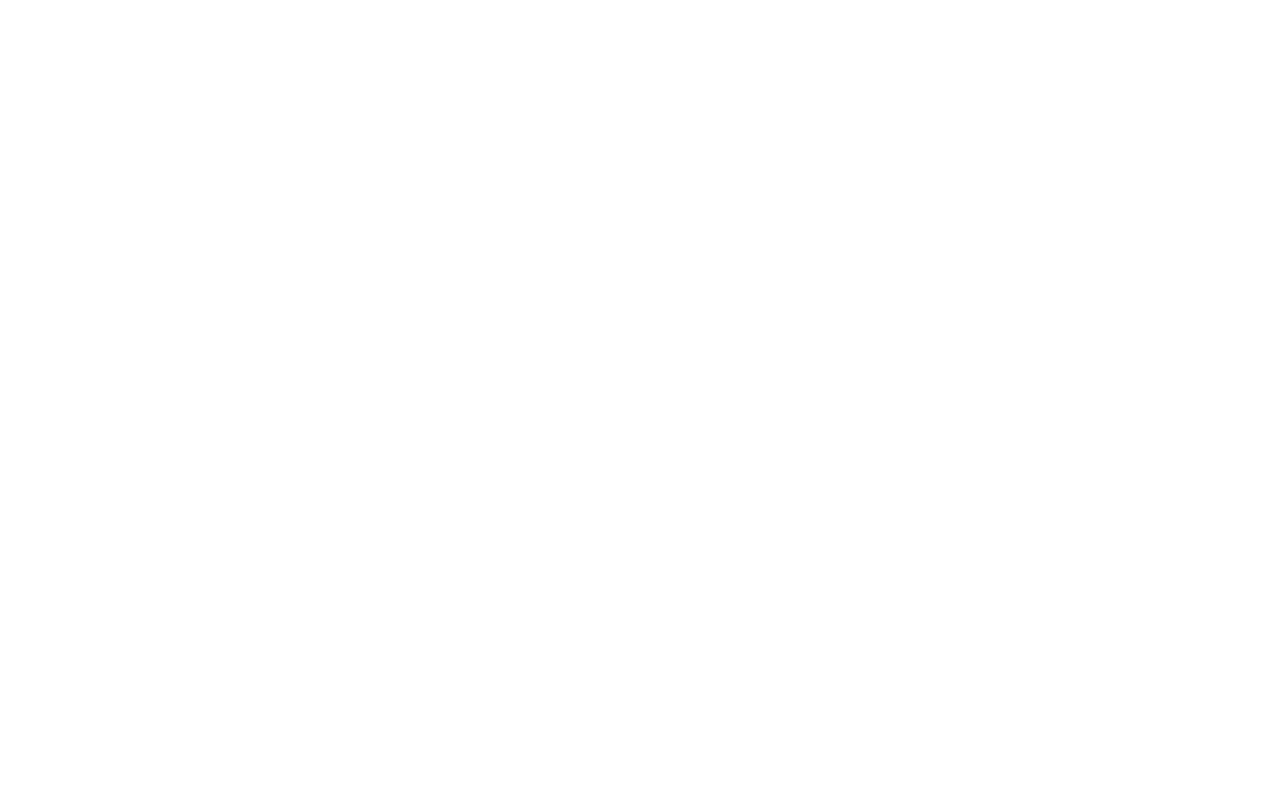
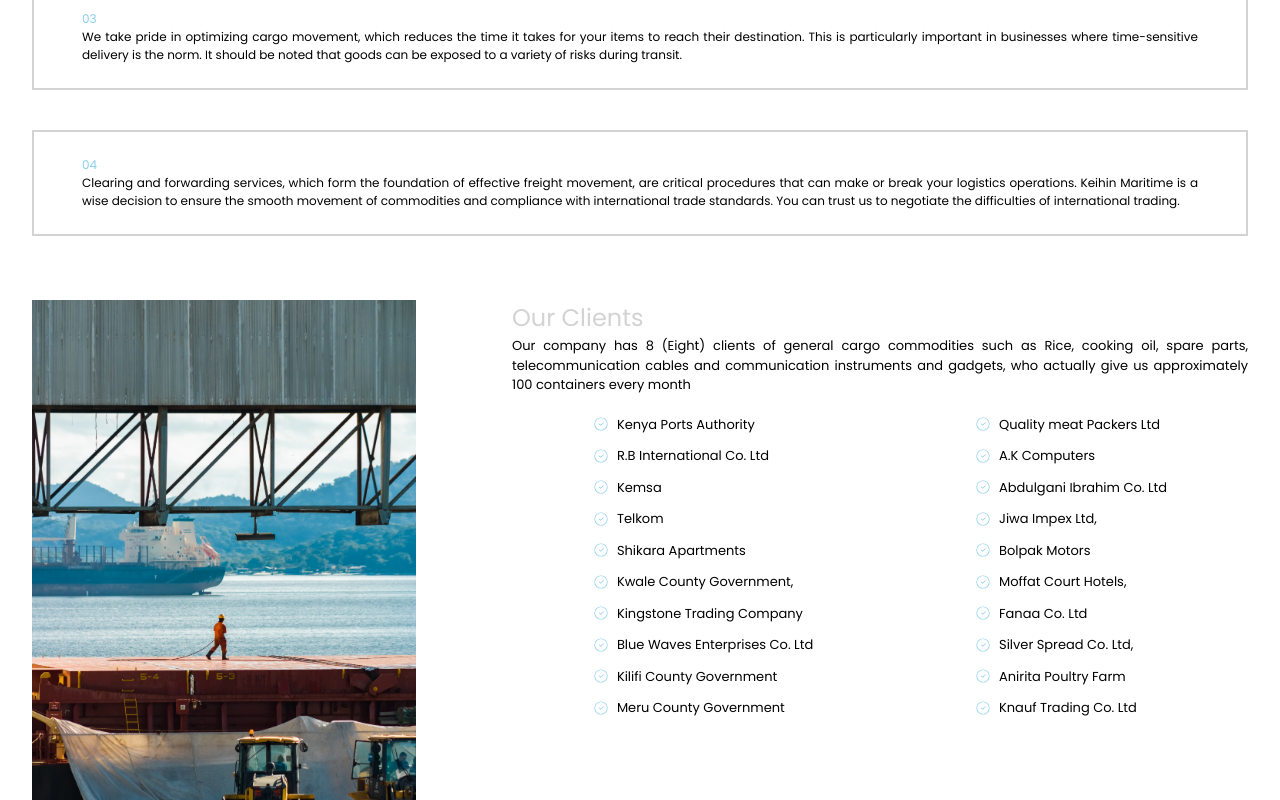
Before and after one commit to RyanKaleliGabriel/keihin, a React (Vite) app: page / in a window 1280 px wide. Shown: the part 3880-4680 px from the top of the page. Before the commit the page ends 3691 px from the top, so only its background shows below. Built offline with nearby package versions, Linux system fonts and the light colour scheme.

Commit message:
WHy and Clinets Section

```diff
--- a/src/pages/Home.jsx
+++ b/src/pages/Home.jsx
@@ -1,9 +1,11 @@
 import About from "../ui/About";
 import AppLayout from "../ui/AppLayout";
+import Clients from "../ui/Clients";
 import Services from "../ui/Services";
 import ServicesTwo from "../ui/ServicesTwo";
 import Welcome from "../ui/Welcome";
 import WhatWeDo from "../ui/WhatWeDo";
+import Why from "../ui/Why";
 
 function Home() {
     return (
@@ -13,6 +15,8 @@
             <WhatWeDo />
             <Services />
             <ServicesTwo />
+            <Why />
+            <Clients />
         </AppLayout>
     );
 }
--- a/src/ui/About.jsx
+++ b/src/ui/About.jsx
@@ -1,4 +1,4 @@
-import Bluespan from "./bluespan";
+import Bluespan from "./Bluespan"
 import { CiCircleCheck } from "react-icons/ci";
 
 function About() {
--- /dev/null
+++ b/src/ui/Clients.jsx
@@ -0,0 +1,149 @@
+import { CiCircleCheck } from "react-icons/ci";
+
+function Clients() {
+  return (
+    <section id="clients" className="px-8 mt-16 flex gap-12 font-popins">
+        <img src="clients.jpg" alt="Client Section Image" className="h-100 w-96" />
+        <div className="ml-12">
+          <h2 className="text-[1.5rem] text-[lightgrey] ">Our Clients</h2>
+          <p className="text-[13px] text-justify">
+            Our company has 8 (Eight) clients of general cargo commodities such
+            as Rice, cooking oil, spare parts, telecommunication cables and
+            communication instruments and gadgets, who actually give us
+            approximately 100 containers every month
+          </p>
+
+          <div className="flex justify-around mt-5">
+            <ul>
+              <li>
+                <div className="text-[13px] flex items-center mb-3 ">
+                  <CiCircleCheck className="text-[skyblue] text-[16px] mr-2" />
+                  <span>Kenya Ports Authority</span>
+                </div>
+              </li>
+              <li>
+                <div className="text-[13px] flex items-center mb-3 ">
+                  <CiCircleCheck className="text-[skyblue] text-[16px] mr-2" />
+                  <span> R.B International Co. Ltd</span>
+                </div>
+              </li>
+              <li>
+                <div className="text-[13px] flex items-center mb-3 ">
+                  <CiCircleCheck className="text-[skyblue] text-[16px] mr-2" />
+                  <span>Kemsa</span>
+                </div>
+              </li>
+              <li>
+                <div className="text-[13px] flex items-center mb-3 ">
+                  <CiCircleCheck className="text-[skyblue] text-[16px] mr-2" />
+                  <span>Telkom</span>
+                </div>
+              </li>
+              <li>
+                <div className="text-[13px] flex items-center mb-3 ">
+                  <CiCircleCheck className="text-[skyblue] text-[16px] mr-2" />
+                  <span>Shikara Apartments</span>
+                </div>
+              </li>
+              <li>
+                <div className="text-[13px] flex items-center mb-3 ">
+                  <CiCircleCheck className="text-[skyblue] text-[16px] mr-2" />
+                  <span>Kwale County Government,</span>
+                </div>
+              </li>
+              <li>
+                <div className="text-[13px] flex items-center mb-3 ">
+                  <CiCircleCheck className="text-[skyblue] text-[16px] mr-2" />
+                  <span>Kingstone Trading Company</span>
+                </div>
+              </li>
+              <li>
+                <div className="text-[13px] flex items-center mb-3 ">
+                  <CiCircleCheck className="text-[skyblue] text-[16px] mr-2" />
+                  <span>Blue Waves Enterprises Co. Ltd</span>
+                </div>
+              </li>
+              <li>
+                <div className="text-[13px] flex items-center mb-3 ">
+                  <CiCircleCheck className="text-[skyblue] text-[16px] mr-2" />
+                  <span>Kilifi County Government</span>
+                </div>
+              </li>
+              <li>
+                <div className="text-[13px] flex items-center mb-3 ">
+                  <CiCircleCheck className="text-[skyblue] text-[16px] mr-2" />
+                  <span>Meru County Government</span>
+                </div>
+              </li>
+            </ul>
+
+
+            <ul>
+              <li>
+                <div className="text-[13px] flex items-center mb-3 ">
+                  <CiCircleCheck className="text-[skyblue] text-[16px] mr-2" />
+                  <span>Quality meat Packers Ltd</span>
+                </div>
+              </li>
+              <li>
+                <div className="text-[13px] flex items-center mb-3 ">
+                  <CiCircleCheck className="text-[skyblue] text-[16px] mr-2" />
+                  <span>A.K Computers</span>
+                </div>
+              </li>
+              <li>
+                <div className="text-[13px] flex items-center mb-3 ">
+                  <CiCircleCheck className="text-[skyblue] text-[16px] mr-2" />
+                  <span> Abdulgani Ibrahim Co. Ltd</span>
+                </div>
+              </li>
+              <li>
+                <div className="text-[13px] flex items-center mb-3 ">
+                  <CiCircleCheck className="text-[skyblue] text-[16px] mr-2" />
+                  <span>Jiwa Impex Ltd,</span>
+                </div>
+              </li>
+              <li>
+                <div className="text-[13px] flex items-center mb-3 ">
+                  <CiCircleCheck className="text-[skyblue] text-[16px] mr-2" />
+                  <span>Bolpak Motors</span>
+                </div>
+              </li>
+              <li>
+                <div className="text-[13px] flex items-center mb-3 ">
+                  <CiCircleCheck className="text-[skyblue] text-[16px] mr-2" />
+                  <span>Moffat Court Hotels,</span>
+                </div>
+              </li>
+              <li>
+                <div className="text-[13px] flex items-center mb-3 ">
+                  <CiCircleCheck className="text-[skyblue] text-[16px] mr-2" />
+                  <span>Fanaa Co. Ltd</span>
+                </div>
+              </li>
+              <li>
+                <div className="text-[13px] flex items-center mb-3 ">
+                  <CiCircleCheck className="text-[skyblue] text-[16px] mr-2" />
+                  <span>Silver Spread Co. Ltd,</span>
+                </div>
+              </li>
+              <li>
+                <div className="text-[13px] flex items-center mb-3 ">
+                  <CiCircleCheck className="text-[skyblue] text-[16px] mr-2" />
+                  <span>Anirita Poultry Farm</span>
+                </div>
+              </li>
+              <li>
+                <div className="text-[13px] flex items-center mb-3 ">
+                  <CiCircleCheck className="text-[skyblue] text-[16px] mr-2" />
+                  <span>Knauf Trading Co. Ltd</span>
+                </div>
+              </li>
+            </ul>
+          </div>
+        </div>
+    </section>
+  );
+}
+
+export default Clients;
--- /dev/null
+++ b/src/ui/Why.jsx
@@ -0,0 +1,29 @@
+import Bluespan from "./Bluespan"
+
+function Why() {
+    return (
+        <section id="why" className="px-8 mt-16 font-popins">
+            <h2 className="text-[1.5rem] text-[lightgrey] text-center">Why are Clearing and Forwarding Services Important?</h2>
+            <div className="flex flex-col gap-10 mt-12">
+                <div className="border-2 border-[lightgrey] px-12 py-6 text-justify text-[12px]">
+                    <Bluespan>01</Bluespan>
+                    <p>Clearing and forwarding services are essential to a successful international commercial business. They ensure that the cargo is delivered securely, on time, and in accordance with all requirements. Being able to provide full Clearing and Forwarding services is essential.</p>
+                </div>
+                <div className="border-2 border-[lightgrey] px-12 py-6 text-justify text-[12px]">
+                    <Bluespan>02</Bluespan>
+                    <p>Navigating the complicated labyrinth of customs laws and charges can be challenging. As industry professionals, we ensure that your cargo is regulatory compliance, meeting all legal criteria while decreasing the danger of costly delays and fines.</p>
+                </div>
+                <div className="border-2 border-[lightgrey] px-12 py-6 text-justify text-[12px]">
+                    <Bluespan>03</Bluespan>
+                    <p>We take pride in optimizing cargo movement, which reduces the time it takes for your items to reach their destination. This is particularly important in businesses where time-sensitive delivery is the norm. It should be noted that goods can be exposed to a variety of risks during transit.</p>
+                </div>
+                <div className="border-2 border-[lightgrey] px-12 py-6 text-justify text-[12px]">
+                    <Bluespan>04</Bluespan>
+                    <p>Clearing and forwarding services, which form the foundation of effective freight movement, are critical procedures that can make or break your logistics operations. Keihin Maritime is a wise decision to ensure the smooth movement of commodities and compliance with international trade standards. You can trust us to negotiate the difficulties of international trading.</p>
+                </div>
+            </div>
+        </section>
+    )
+}
+
+export default Why
```
Also changed, not shown: public/clients.jpg (added).
